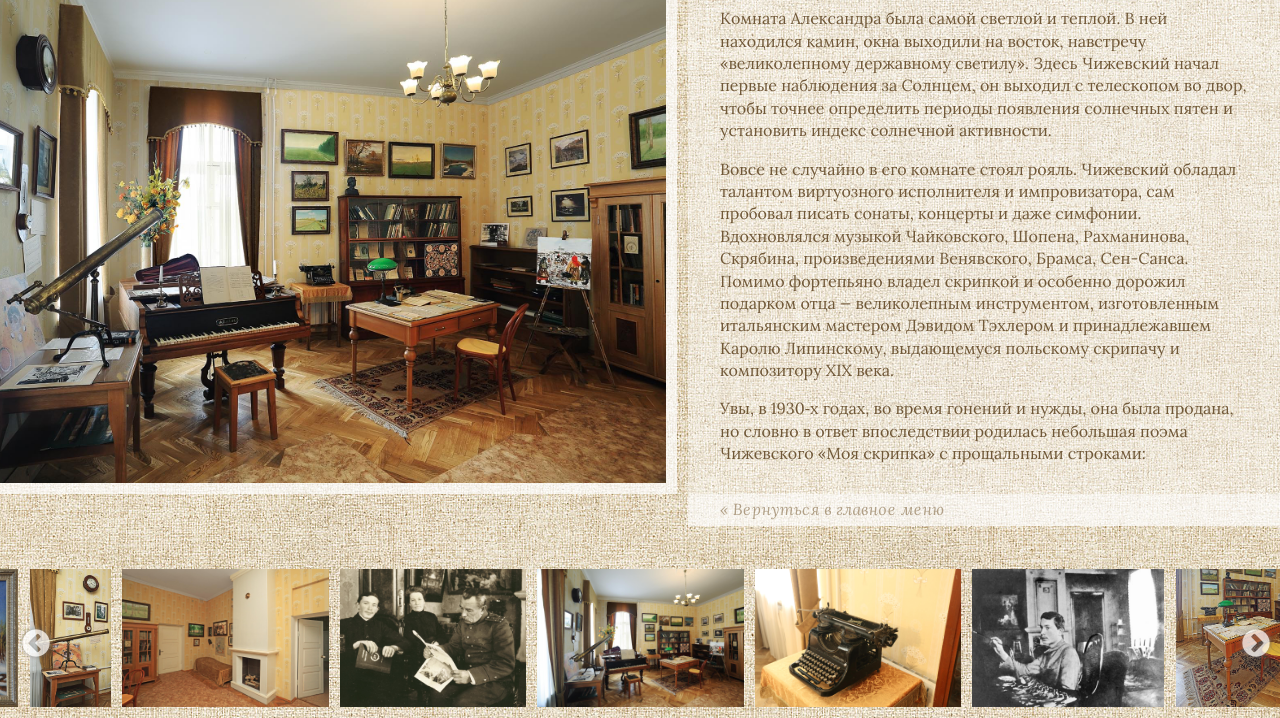
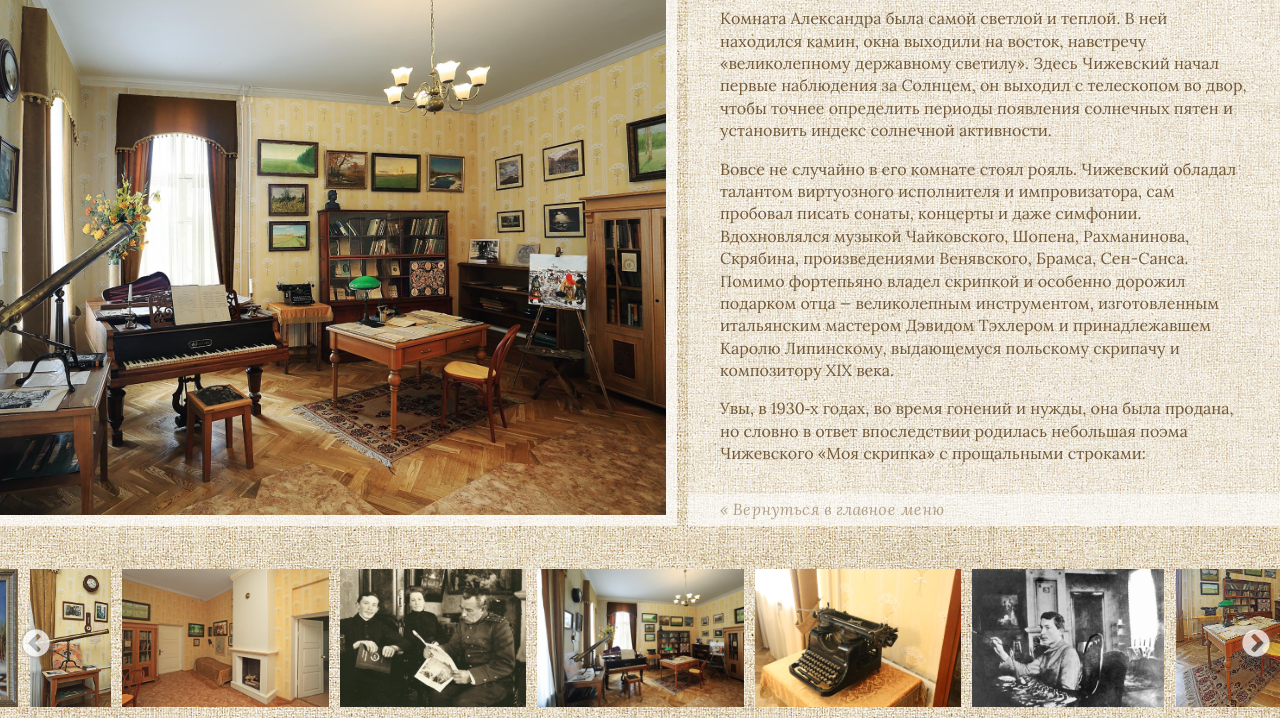
Before and after one commit to while0pass/chizhevsky, a plain HTML site: page 1.html in a window 1280 px wide. Shown: the part 82-800 px from the top of the page. Drawn offline with Linux system fonts and the light colour scheme.

Commit message:
Исправлена подгонка большой фото под свободное пространство

```diff
--- a/css/main.css
+++ b/css/main.css
@@ -261,7 +261,7 @@ a.back {
     top: 2.1rem;
     left: 0.7rem;
     right: 37.7rem;
-    bottom: 14rem;
+    bottom: calc(20vh + 2rem);
 }
 
 .large-photo img {
--- a/js/main.js
+++ b/js/main.js
@@ -1,9 +1,14 @@
 $(document).ready(function () {
     var url = $('.carouselle img').first().attr('src'),
         replacePhoto = function (url) {
-            var img = $('.large-photo img');
+            var img = $('.large-photo img').first(),
+                container = $('.large-photo').first();
             img.attr('src', url);
-            if (img.width() > img.height()) {
+            var iw = img.width(),
+                ih = img.height(),
+                cw = container.width(),
+                ch = container.height();
+            if (iw/ih > cw/ch) {
                 img.css('width', '100%');
                 img.css('height', 'auto');
             } else {
```
